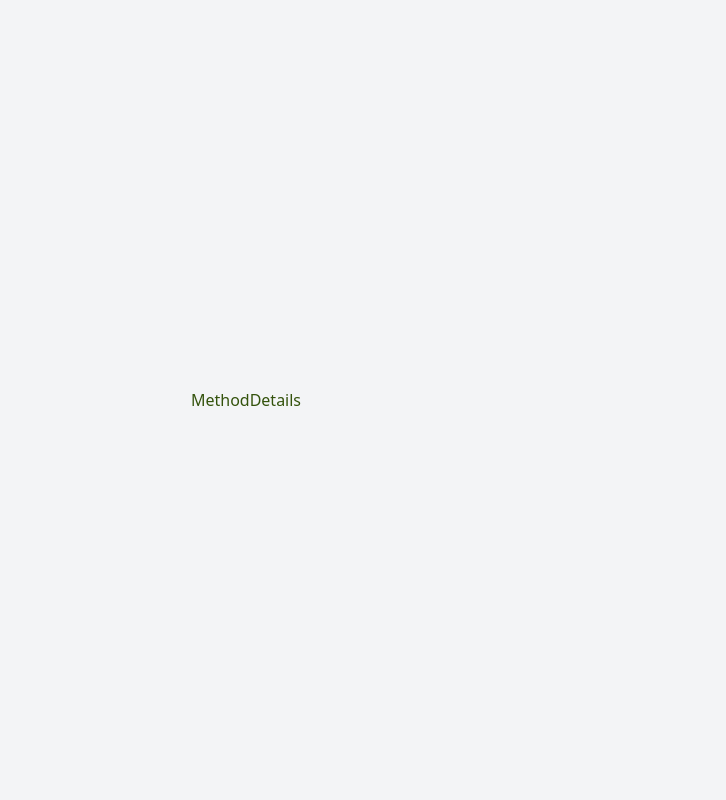
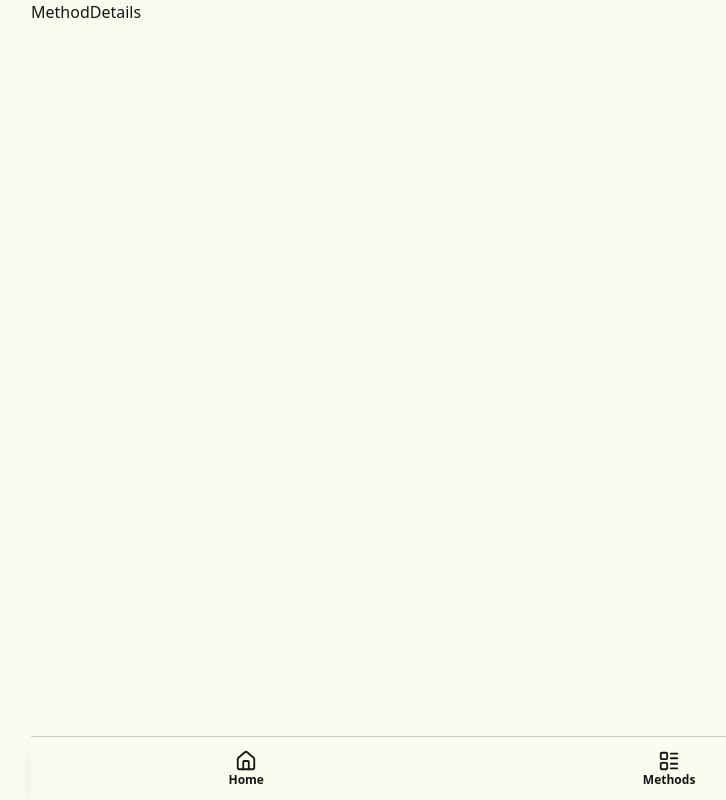
Before and after one commit to JustMangoo/GoGreen, a React (Vite) app: page /method-details in a window 1280 px wide. Shown: the whole page, without its empty margins (394-1120 px from the left). Built offline with nearby package versions, Linux system fonts and the light colour scheme.

Commit message:
feat: update Navbar component and styling, enhance Home page, and adjust theme settings

```diff
--- a/index.html
+++ b/index.html
@@ -1,5 +1,5 @@
-<!doctype html>
-<html lang="en">
+<!DOCTYPE html>
+<html lang="en" data-theme="lemonade">
   <head>
     <meta charset="UTF-8" />
     <link rel="icon" type="image/svg+xml" href="/vite.svg" />
--- a/src/components/Layout/Navbar.tsx
+++ b/src/components/Layout/Navbar.tsx
@@ -1,38 +1,40 @@
 import { NavLink } from "react-router";
-import { Home, Search, User } from "lucide-react";
+import { Home, LayoutList, User } from "lucide-react";
 
 export default function Navbar() {
   return (
-    <nav className="menu menu-horizontal bg-base-200">
-      <li>
+    <nav className="navbar fixed bottom-0 border-t border-base-300 bg-base-100 shadow-lg">
+      <div className="navbar-center flex w-full justify-around">
         <NavLink
           to="/"
-          className={({ isActive }) => (isActive ? "menu-active" : "")}
+          className={({ isActive }: { isActive: boolean }) =>
+            `btn btn-ghost flex-col gap-0 ${isActive ? "text-primary" : ""}`
+          }
         >
-          <Home size={20} />
-          Home
+          <Home size={32} />
+          <span className="text-xs">Home</span>
         </NavLink>
-      </li>
 
-      <li>
         <NavLink
           to="/methods"
-          className={({ isActive }) => (isActive ? "menu-active" : "")}
+          className={({ isActive }: { isActive: boolean }) =>
+            `btn btn-ghost flex-col gap-0 ${isActive ? "text-primary" : ""}`
+          }
         >
-          <Search size={20} />
-          Browse
+          <LayoutList size={32} />
+          <span className="text-xs">Methods</span>
         </NavLink>
-      </li>
 
-      <li>
         <NavLink
           to="/profile"
-          className={({ isActive }) => (isActive ? "menu-active" : "")}
+          className={({ isActive }: { isActive: boolean }) =>
+            `btn btn-ghost flex-col gap-0 ${isActive ? "text-primary" : ""}`
+          }
         >
-          <User size={20} />
-          Profile
+          <User size={32} />
+          <span className="text-xs">Profile</span>
         </NavLink>
-      </li>
+      </div>
     </nav>
   );
 }
--- a/src/main.tsx
+++ b/src/main.tsx
@@ -6,16 +6,20 @@ import Home from "./pages/Home.tsx";
 import Profile from "./pages/Profile.tsx";
 import MethodList from "./pages/MethodList.tsx";
 import MethodDetails from "./pages/MethodDetails.tsx";
+import Navbar from "./components/Layout/Navbar.tsx";
 
 createRoot(document.getElementById("root")!).render(
   <StrictMode>
     <BrowserRouter>
-      <Routes>
-        <Route path="/" element={<Home />} />
-        <Route path="/profile" element={<Profile />} />
-        <Route path="/method-details" element={<MethodDetails />} />
-        <Route path="/method-list" element={<MethodList />} />
-      </Routes>
+      <div className="mx-auto max-w-[430px]">
+        <Routes>
+          <Route path="/" element={<Home />} />
+          <Route path="/profile" element={<Profile />} />
+          <Route path="/methods" element={<MethodList />} />
+          <Route path="/method-details" element={<MethodDetails />} />
+        </Routes>
+        <Navbar />
+      </div>
     </BrowserRouter>
   </StrictMode>
 );
--- a/src/pages/Home.tsx
+++ b/src/pages/Home.tsx
@@ -1,10 +1,10 @@
 export default function Home() {
   return (
     <div className="flex flex-col items-center justify-center min-h-screen bg-gray-100">
-      <h1 className="text-4xl font-bold mb-4 text-green-600">
+      <h1 className="text-4xl font-bold mb-4 text-primary">
         Welcome to GoGreen!
       </h1>
-      <p className="text-lg text-gray-700">
+      <p className="text-lg">
         Your journey to a more sustainable lifestyle starts here.
       </p>
     </div>
--- a/src/pages/MethodDetails.tsx
+++ b/src/pages/MethodDetails.tsx
@@ -1,6 +1,6 @@
 export default function MethodDetails() {
   return (
-    <div className="flex flex-col items-center justify-center min-h-screen bg-gray-100">
+    <div className="">
       <p>MethodDetails</p>
     </div>
   );
--- a/src/style.css
+++ b/src/style.css
@@ -1,37 +1,38 @@
 @import "tailwindcss";
+
 @plugin "daisyui";
 
 @plugin "daisyui/theme" {
-  name: "light";
+  name: "lemonade";
   default: true;
   prefersdark: false;
-  color-scheme: "light";
-  --color-base-100: oklch(98% 0.031 120.757);
-  --color-base-200: oklch(96% 0.067 122.328);
-  --color-base-300: oklch(93% 0.127 124.321);
-  --color-base-content: oklch(40% 0.101 131.063);
-  --color-primary: oklch(84% 0.238 128.85);
-  --color-primary-content: oklch(27% 0.072 132.109);
-  --color-secondary: oklch(67% 0.182 276.935);
-  --color-secondary-content: oklch(25% 0.09 281.288);
-  --color-accent: oklch(70% 0.165 254.624);
-  --color-accent-content: oklch(28% 0.091 267.935);
-  --color-neutral: oklch(64% 0.2 131.684);
-  --color-neutral-content: oklch(98% 0.031 120.757);
-  --color-info: oklch(62% 0.214 259.815);
-  --color-info-content: oklch(97% 0.014 254.604);
-  --color-success: oklch(69% 0.17 162.48);
-  --color-success-content: oklch(97% 0.021 166.113);
-  --color-warning: oklch(76% 0.188 70.08);
-  --color-warning-content: oklch(98% 0.022 95.277);
-  --color-error: oklch(63% 0.237 25.331);
-  --color-error-content: oklch(97% 0.013 17.38);
-  --radius-selector: 2rem;
-  --radius-field: 1rem;
+  color-scheme: "lemonade";
+  --color-base-100: oklch(98.71% 0.02 123.72);
+  --color-base-200: oklch(91.8% 0.018 123.72);
+  --color-base-300: oklch(84.89% 0.017 123.72);
+  --color-base-content: oklch(19.742% 0.004 123.72);
+  --color-primary: oklch(58.92% 0.199 134.6);
+  --color-primary-content: oklch(96% 0.067 122.328);
+  --color-secondary: oklch(77.75% 0.196 111.09);
+  --color-secondary-content: oklch(96% 0.067 122.328);
+  --color-accent: oklch(85.39% 0.201 100.73);
+  --color-accent-content: oklch(17.078% 0.04 100.73);
+  --color-neutral: oklch(30.98% 0.075 108.6);
+  --color-neutral-content: oklch(86.196% 0.015 108.6);
+  --color-info: oklch(86.19% 0.047 224.14);
+  --color-info-content: oklch(17.238% 0.009 224.14);
+  --color-success: oklch(86.19% 0.047 157.85);
+  --color-success-content: oklch(17.238% 0.009 157.85);
+  --color-warning: oklch(86.19% 0.047 102.15);
+  --color-warning-content: oklch(17.238% 0.009 102.15);
+  --color-error: oklch(86.19% 0.047 25.85);
+  --color-error-content: oklch(17.238% 0.009 25.85);
+  --radius-selector: 1rem;
+  --radius-field: 0.5rem;
   --radius-box: 1rem;
   --size-selector: 0.25rem;
   --size-field: 0.25rem;
-  --border: 2px;
+  --border: 1px;
   --depth: 0;
   --noise: 0;
 }
```
